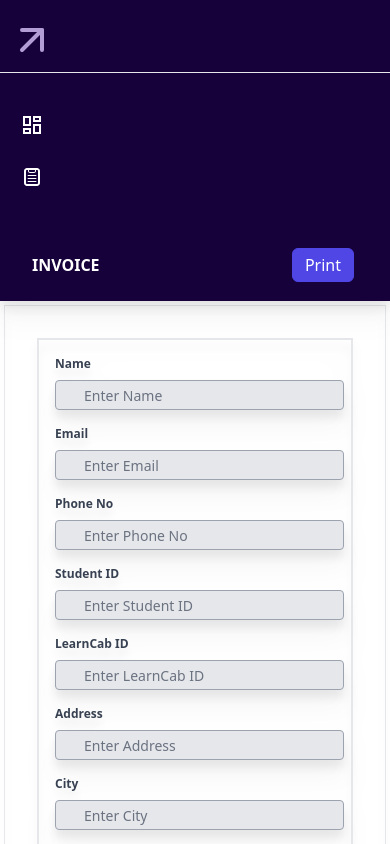
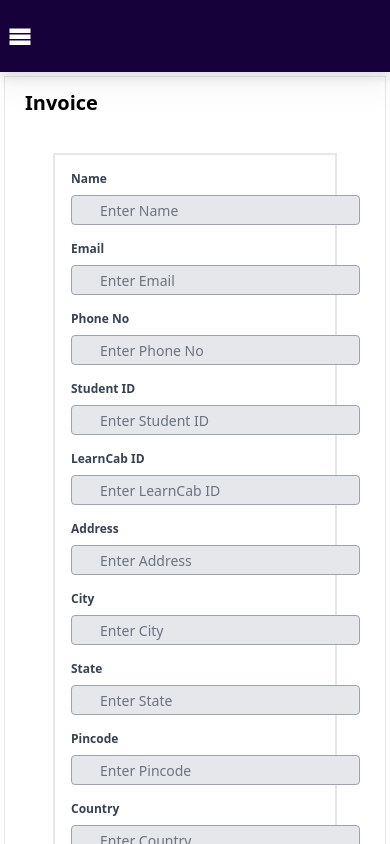
Before and after one commit to SandeepMS07/invoice-creater-nextjs-telewindcss, a Next.js app: page /Invoice in a window 390 px wide. Shown: the top 844 px of the page. Built offline with nearby package versions, Linux system fonts and the light colour scheme.

Commit message:
added code for responsive

```diff
--- a/components/Layout.js
+++ b/components/Layout.js
@@ -1,11 +1,13 @@
 import Link from "next/link";
 import { useRouter } from "next/router";
-import React from "react";
-import { MdOutlineDashboard } from "react-icons/md";
+import React, { useState } from "react";
+import { MdOutlineDashboard, MdCancel } from "react-icons/md";
 import { TiClipboard } from "react-icons/ti";
 import { FiArrowUpRight } from "react-icons/fi";
+import { ImMenu } from "react-icons/im";
 
 const Layout = ({ children }) => {
+  const [nav, setNav] = useState(false);
   const router = useRouter();
 
   const menuItems = [
@@ -20,21 +22,32 @@ const Layout = ({ children }) => {
       icon: <TiClipboard />,
     },
   ];
+  const handleClick = () => setNav(!nav);
+
   return (
     <div className="min-h-screen flex flex-col">
-      {/* <header className="bg-[#17013b] sticky top-0 h-[72px] flex justify-start items-center drop-shadow-xl">
-        <p className="ml-8 text-white font-semibold uppercase">Invoice</p>
-      </header> */}
+      <header className="bg-[#17013b] sticky top-0 h-[72px] md:hidden flex justify-start items-center drop-shadow-xl z-[900]">
+        <div>
+          {/* <p className="ml-8 text-white font-semibold uppercase">Invoice</p> */}
+          <div className="md:hidden" onClick={handleClick}>
+            {!nav ? (
+              <ImMenu className="w-10 text-2xl text-white" />
+            ) : (
+              <MdCancel className="w-10 text-2xl text-white" />
+            )}
+          </div>
+        </div>
+      </header>
 
       <div className="flex flex-col md:flex-row flex-1">
-        <aside className="bg-darkViolet w-full md:w-16 drop-shadow-lg">
+        <aside className="bg-darkViolet w-full  md:w-16 drop-shadow-lg">
           <nav>
-            <li className="flex mt-2 p-2 text-5xl text-eastSide ">
+            <li className="md:flex mt-2 p-2 text-5xl hidden text-eastSide ">
               <FiArrowUpRight />
             </li>
-            <hr />
+            <hr className="hidden md:flex" />
 
-            <ul className="mt-8 mb-8">
+            <ul className="hidden md:flex flex-col mt-8 mb-8">
               {menuItems.map(({ href, title, icon }) => (
                 <li className="m-3" key={title}>
                   <Link href={href}>
@@ -49,10 +62,30 @@ const Layout = ({ children }) => {
                 </li>
               ))}
             </ul>
+            <ul
+              className={!nav ? "hidden" : "absolute bg-darkViolet w-full px-8"}
+            >
+              {menuItems.map(({ href, title, icon }) => (
+                <li className="m-3" key={title}>
+                  <Link href={href}>
+                    <a
+                      className={`flex md:hidden p-2 bg-darkViolet rounded hover:bg-blue-800 z-[900] cursor-pointer ${
+                        router.asPath === href && "bg-blue-600"
+                      }`}
+                    >
+                      <div className="flex flex-row items-center justify-center">
+                        <span className="text-2xl text-white">{icon}</span>
+                        <span className="ml-5 text-white">{title}</span>
+                      </div>
+                    </a>
+                  </Link>
+                </li>
+              ))}
+            </ul>
           </nav>
         </aside>
 
-        <main className="flex-1 overflow-auto  h-screen">{children}</main>
+        <main className="flex-1 overflow-auto h-screen">{children}</main>
       </div>
     </div>
   );
--- a/pages/Invoice.jsx
+++ b/pages/Invoice.jsx
@@ -92,20 +92,21 @@ const Invoice = () => {
   return (
     <div className="">
       {/* <h1>{JSON.stringify(values)}</h1> */}
-      <header className="bg-darkViolet sticky top-0 h-[72px] flex  justify-between items-center drop-shadow-xl z-50">
+      <header className="bg-darkViolet sticky top-0 h-[72px] hidden md:flex  justify-between items-center drop-shadow-xl z-50">
         <p className="ml-8 mr-8 text-white font-semibold uppercase">Invoice</p>
         <button className="px-3 py-1 mr-9 hover:bg-indigo-500 hover:text-white">
           Print
         </button>
       </header>
 
-      <div className="grid md:grid-cols-8 divide-x m-1 border-[1px] drop-shadow-xl ">
+      <div className="grid lg:grid-cols-8 md:grid-cols-4 divide-x m-1 border-[1px]">
         {/* invoice form */}
         <div className="md:col-span-5">
+          <p className="text-xl font-semibold m-3 ml-5 flex md:hidden">Invoice</p>
           <div className="">
             <form
               action=""
-              className="flex flex-col justify-center items-center border-2 md:border-2 m-8 md:m-4 p-4"
+              className="flex flex-col justify-center items-center border-2 md:border-2 m-9 mx-12 md:m-4 p-4"
               onSubmit={handleSubmit}
             >
               <div className="grid md:grid-cols-2 lg:grid-cols-3 grid-cols-1 w-full">
@@ -124,7 +125,7 @@ const Invoice = () => {
                         id={inp.id}
                         placeholder={inp.placeholder}
                         onChange={handleChange}
-                        className="block bg-gray-200 border-[1px] px-7 md:px-2 py-[2px] mb-4 rounded outline-none border-gray-400 placeholder:text-sm placeholder:font-[400] focus:border-none focus:outline-none"
+                        className="block bg-gray-200 border-[1px] px-7 md:px-2 py-[2px] mb-4 rounded outline-none border-gray-400 placeholder:text-sm placeholder:font-[400] focus:border-none focus:outline-none focus:drop-shadow-xl"
                       />
                     </div>
                   );
@@ -158,7 +159,7 @@ const Invoice = () => {
                                 </label>
                                 <input
                                   type={inp.type}
-                                  className="border-[1px] outline-none w-full p-[2px] rounded  bg-gray-200 border-gray-400 placeholder:text-xs placeholder:font-[400] focus:border-none focus:outline-none"
+                                  className="border-[1px] outline-none w-full p-[2px] rounded  bg-gray-200 border-gray-400 placeholder:text-xsj placeholder:font-[400] focus:border-none focus:outline-none  focus:drop-shadow-xl"
                                   name={inp.name}
                                   id={inp.id}
                                   placeholder={inp.placeholder}
@@ -213,7 +214,7 @@ const Invoice = () => {
         </div>
         {/* invoice review */}
         <div className="col-span-3">
-          <div className="flex flex-col items-center justify-center min-h-[600px] border-2 m-4 bg-gray-300">
+          <div className="flex flex-col items-center justify-center  w-auto min-h-[600px] border-2 m-4 bg-gray-300">
 
           </div>
         </div>
--- a/pages/index.js
+++ b/pages/index.js
@@ -3,7 +3,7 @@ import Head from "next/head";
 export default function Home() {
   return (
     <div>
-      <header className="bg-darkViolet sticky top-0 h-[72px] flex justify-start items-center drop-shadow-xl">
+      <header className="bg-darkViolet sticky top-0 h-[72px] hidden md:flex justify-start items-center drop-shadow-xl">
         <p className="ml-8 text-white font-semibold uppercase">Dashboard</p>
       </header>
       <div className="flex justify-center items-center min-h-[750px]">
--- a/tailwind.config.js
+++ b/tailwind.config.js
@@ -14,10 +14,10 @@ module.exports = {
       sm: "576px",
       // => @media (min-width: 576px) { ... }
 
-      md: "960px",
+      md: "760px",
       // => @media (min-width: 960px) { ... }
 
-      lg: "1440px",
+      lg: "1240px",
       // => @media (min-width: 1440px) { ... }
     },
   },
```
